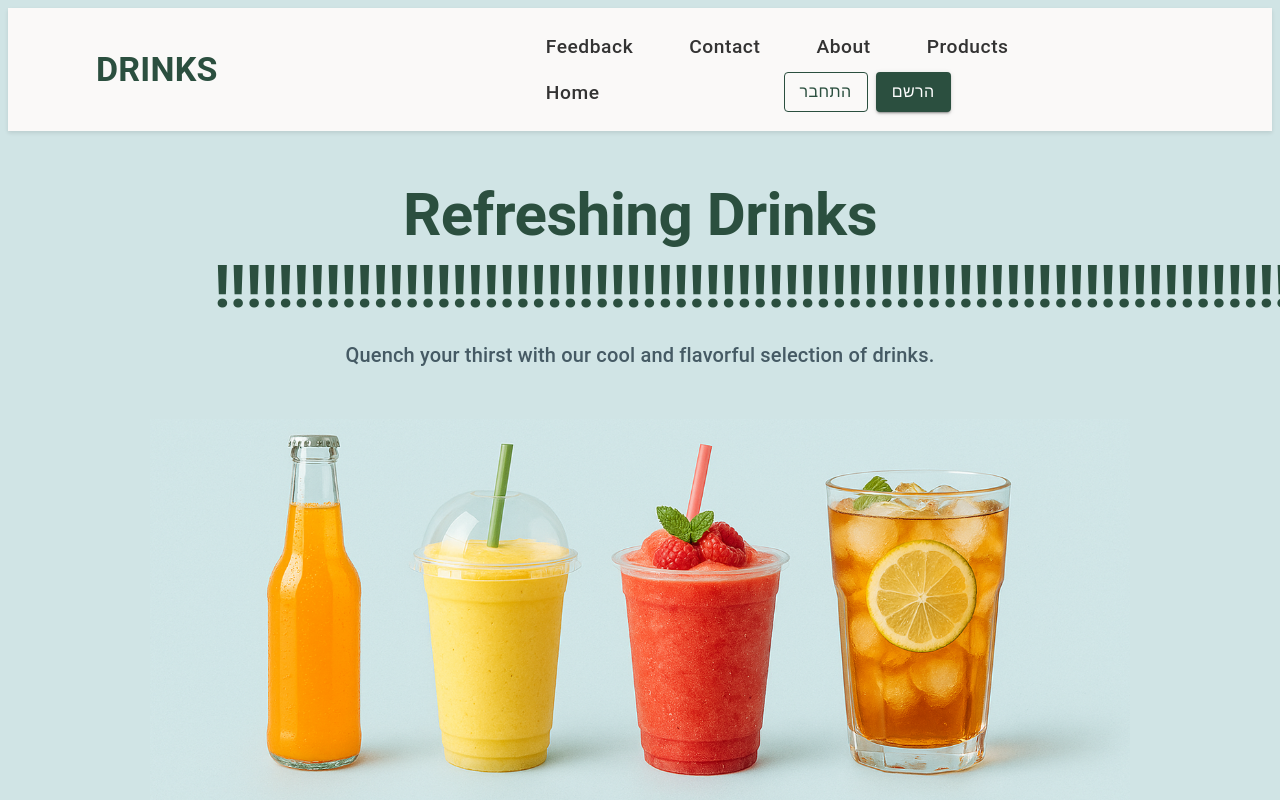
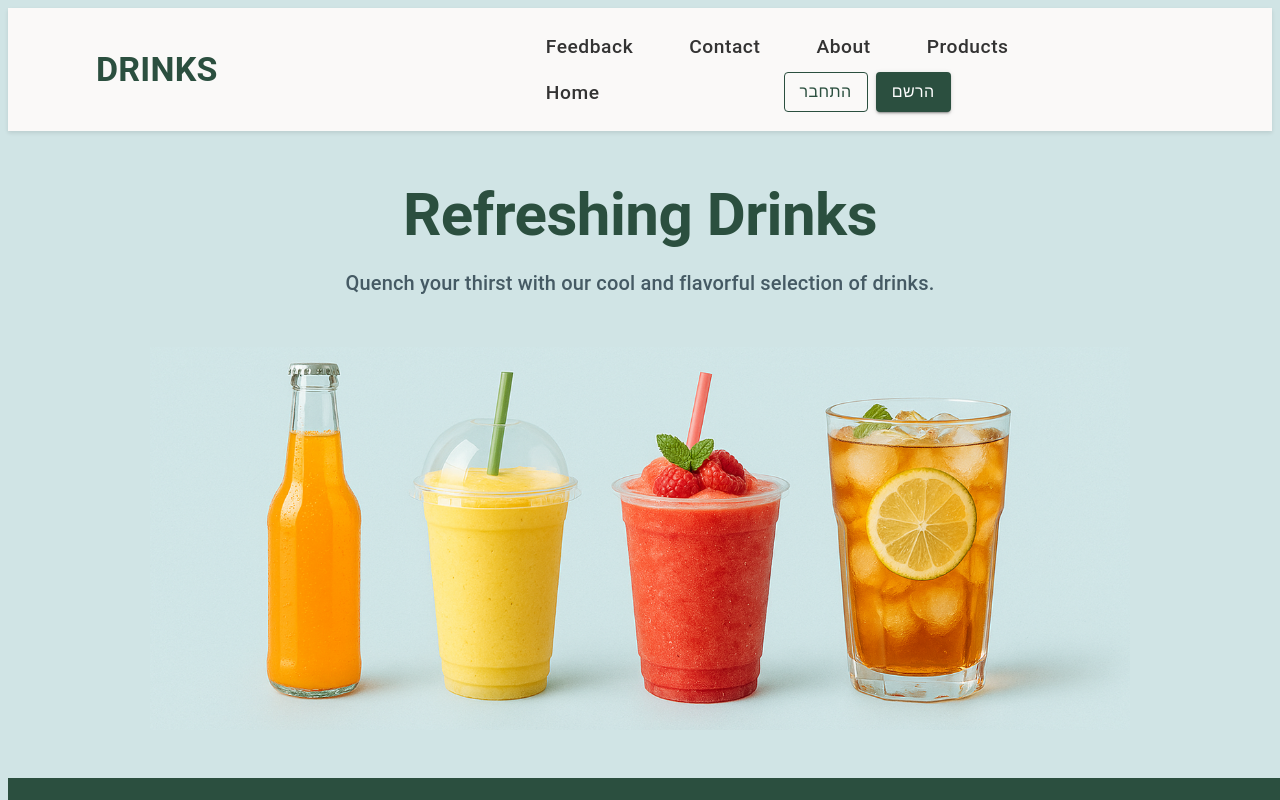
Before and after one commit to yagelnikYael/online-drinks-shop-system, a React (Vite) app in the folder client/: page / in a window 1280 px wide. Shown: the top 800 px of the page. Built offline with nearby package versions, Linux system fonts and the light colour scheme.

Commit message:
Remove excessive exclamation marks from HeroSection

```diff
--- a/client/src/components/features/home/HeroSection.jsx
+++ b/client/src/components/features/home/HeroSection.jsx
@@ -22,7 +22,7 @@ function HeroSection() {
                     component="h1"
                     sx={{ color: '#2b4f3f', fontWeight: 'bold', marginBottom: 2, }}
                 >
-                    Refreshing Drinks !!!!!!!!!!!!!!!!!!!!!!!!!!!!!!!!!!!!!!!!!!!!!!!!!!!!!!!!!!!!!!!!!!!!!!!!!!!!
+                    Refreshing Drinks
                 </Typography>
 
                 <Typography
```
